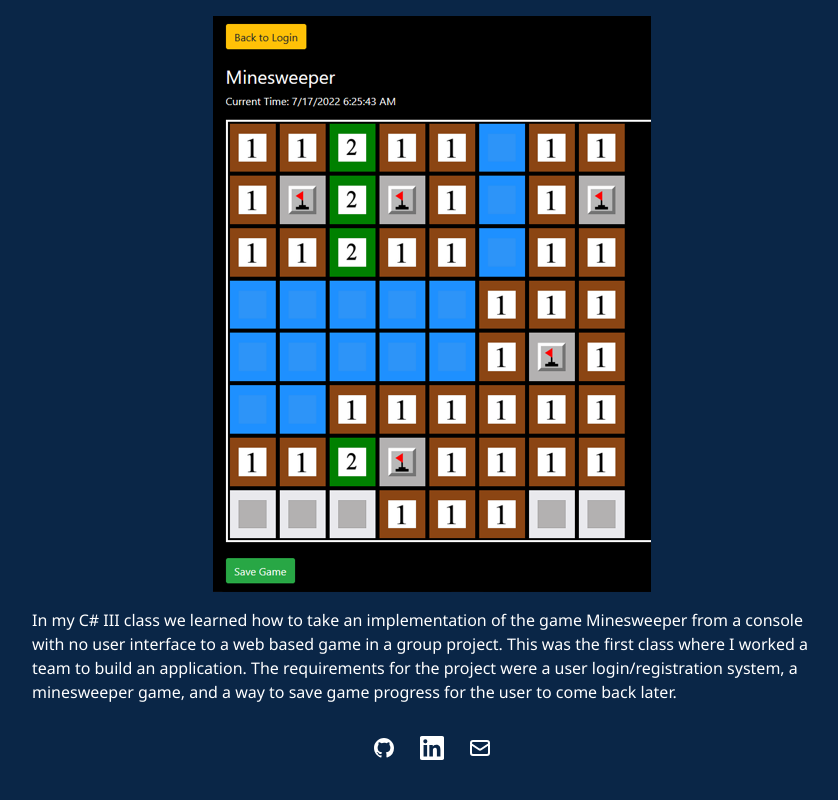
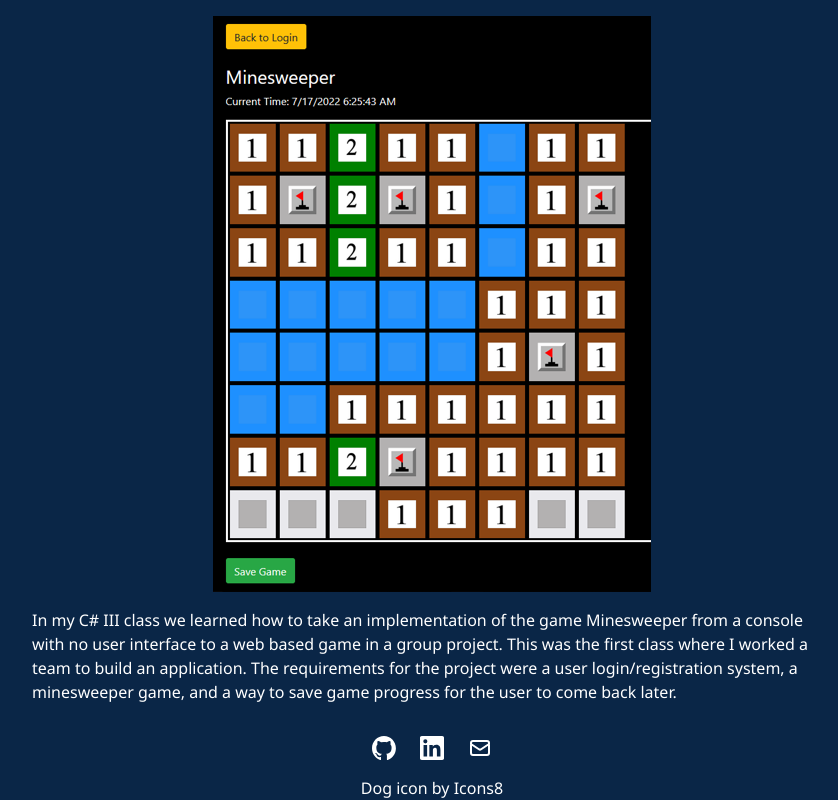
Before and after one commit to nicoleloughnane/projectportfolio, a Vue app: page / in a window 1280 px wide. Shown: the part 2727-3527 px from the top of the page, without its empty margins (208-1046 px from the left). Before the commit the page ends 3503 px from the top, so only its background shows below. Built offline with nearby package versions, Linux system fonts and the light colour scheme.

Commit message:
use github svg

```diff
--- a/src/components/MyFooter.vue
+++ b/src/components/MyFooter.vue
@@ -3,17 +3,13 @@
     <div class="flex space-x-6">
       <!-- GitHub -->
       <a href="https://github.com/nicoleloughnane" target="_blank" rel="noopener noreferrer"
-        class="text-white hover:text-gray-200 transition-colors duration-300">
-        <svg class="w-6 h-6" fill="currentColor" viewBox="0 0 24 24" aria-hidden="true">
-          <path fill-rule="evenodd"
-            d="M12 2C6.477 2 2 6.484 2 12.017c0 4.425 2.865 8.18 6.839 9.504.5.092.682-.217.682-.483 0-.237-.008-.868-.013-1.703-2.782.605-3.369-1.343-3.369-1.343-.454-1.158-1.11-1.466-1.11-1.466-.908-.62.069-.608.069-.608 1.003.07 1.531 1.032 1.531 1.032.892 1.53 2.341 1.088 2.91.832.092-.647.35-1.088.636-1.338-2.22-.253-4.555-1.113-4.555-4.951 0-1.093.39-1.988 1.029-2.688-.103-.253-.446-1.272.098-2.65 0 0 .84-.27 2.75 1.026A9.564 9.564 0 0112 6.844c.85.004 1.705.115 2.504.337 1.909-1.296 2.747-1.027 2.747-1.027.546 1.379.202 2.398.1 2.651.64.7 1.028 1.595 1.028 2.688 0 3.848-2.339 4.695-4.566 4.943.359.309.678.92.678 1.855 0 1.338-.012 2.419-.012 2.747 0 .268.18.58.688.482A10.019 10.019 0 0022 12.017C22 6.484 17.522 2 12 2z"
-            clip-rule="evenodd"></path>
-        </svg>
+        class="w-6 h-6">
+        <img class="hover:text-gray-300 transition-colors duration-300" src='../assets/github-mark-white.svg'/>
       </a>
 
       <!-- LinkedIn -->
       <a href="https://linkedin.com/in/nicolebuckley23" target="_blank" rel="noopener noreferrer"
-        class="text-white hover:text-gray-200 transition-colors duration-300">
+        class="text-white hover:text-gray-300 transition-colors duration-300">
         <svg class="w-6 h-6" fill="currentColor" viewBox="0 0 24 24" aria-hidden="true">
           <path
             d="M20.447 20.452h-3.554v-5.569c0-1.328-.027-3.037-1.852-3.037-1.853 0-2.136 1.445-2.136 2.939v5.667H9.351V9h3.414v1.561h.046c.477-.9 1.637-1.85 3.37-1.85 3.601 0 4.267 2.37 4.267 5.455v6.286zM5.337 7.433a2.062 2.062 0 01-2.063-2.065 2.064 2.064 0 112.063 2.065zm1.782 13.019H3.555V9h3.564v11.452zM22.225 0H1.771C.792 0 0 .774 0 1.729v20.542C0 23.227.792 24 1.771 24h20.451C23.2 24 24 23.227 24 22.271V1.729C24 .774 23.2 0 22.222 0h.003z">
@@ -22,7 +18,7 @@
       </a>
 
       <!-- Email -->
-      <a href="nloughnane25@outlook.com" class="text-white hover:text-gray-200 transition-colors duration-300">
+      <a href="mailto:nloughnane25@outlook.com" class="text-white hover:text-gray-300 transition-colors duration-300">
         <svg class="w-6 h-6" fill="none" stroke="currentColor" viewBox="0 0 24 24" xmlns="http://www.w3.org/2000/svg">
           <path stroke-linecap="round" stroke-linejoin="round" stroke-width="2"
             d="M3 8l7.89 5.26a2 2 0 002.22 0L21 8M5 19h14a2 2 0 002-2V7a2 2 0 00-2-2H5a2 2 0 00-2 2v10a2 2 0 002 2z">
@@ -30,7 +26,14 @@
         </svg>
       </a>
     </div>
+
   </footer>
+  <div class="flex justify-center">
+    <a target="_blank" href="https://icons8.com/icon/121443/dog"
+      class="text-white hover:text-gray-300 transition-colors duration-300 font-medium">Dog&nbsp;</a> icon by&nbsp;<a
+      class="text-white hover:text-gray-300 transition-colors duration-300 font-medium" target="_blank"
+      href="https://icons8.com"> Icons8</a>
+  </div>
 
 </template>
 <script>
--- a/src/components/MyHeader.vue
+++ b/src/components/MyHeader.vue
@@ -1,7 +1,7 @@
 <template>
     <header class="fixed w-full py-4 px-8 flex justify-end items-center">
         <a href="./assets/Nicole_Buckley_Resume.pdf" download
-            class="text-white hover:text-gray-200 transition-colors duration-300 font-medium">
+            class="text-white hover:text-gray-300 transition-colors duration-300 font-medium">
             Resume
         </a>
     </header>
```
Also changed, not shown: src/assets/github-mark-white.svg (added).
